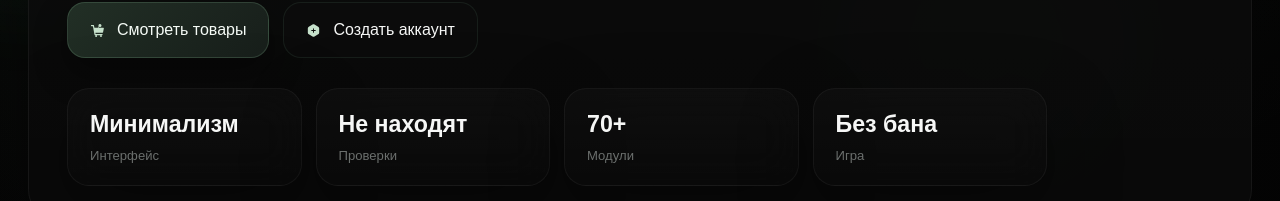
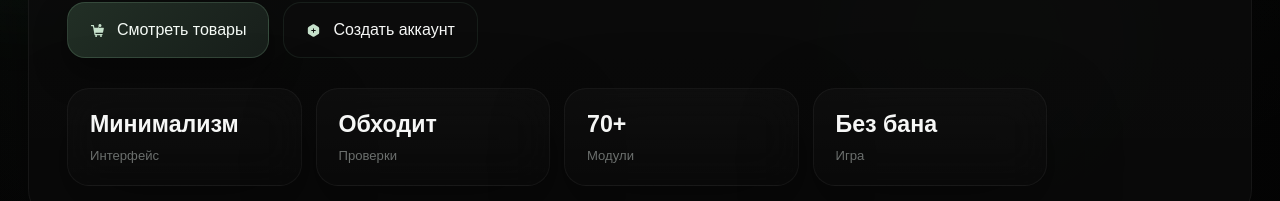
Before and after one commit to AstralDraggg/astral-site, a React (Vite) app in the folder frontend/: page / in a window 1280 px wide. Shown: the part 578-779 px from the top of the page. Built offline with nearby package versions, Linux system fonts and the light colour scheme; no server answers; a web font is replaced by a local one.

Commit message:
Стата: Проверки -> Обходит

```diff
--- a/frontend/src/siteData.ts
+++ b/frontend/src/siteData.ts
@@ -20,7 +20,7 @@ export type SitePayload = {
 export const fallbackPayload: SitePayload = {
   stats: [
     { label: 'Интерфейс', value: 'Минимализм' },
-    { label: 'Проверки', value: 'Не находят' },
+    { label: 'Проверки', value: 'Обходит' },
     { label: 'Модули', value: '70+' },
     { label: 'Игра', value: 'Без бана' },
   ],
```
Also changed, not shown: 1 other file (tests, documents, lock files or other folders).
